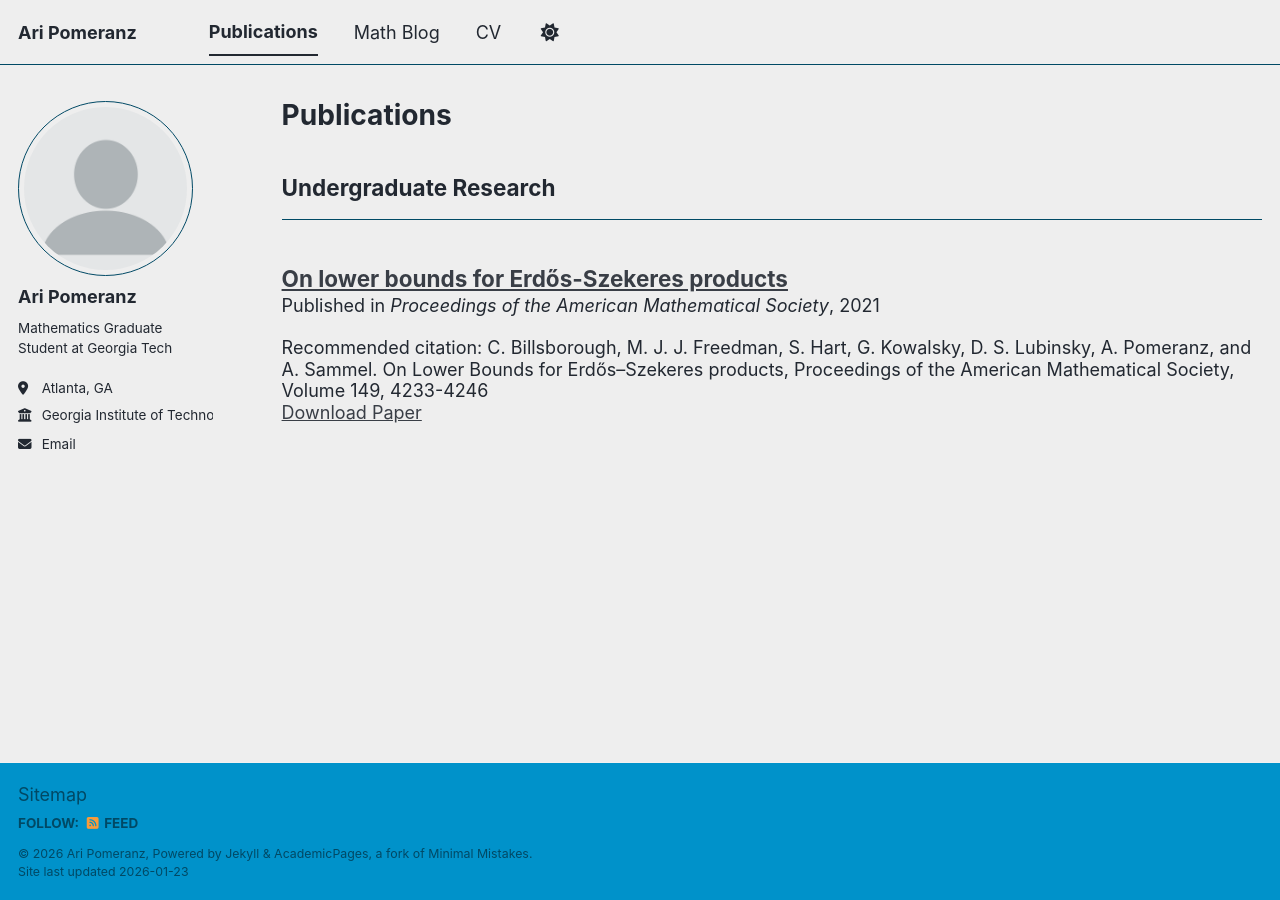
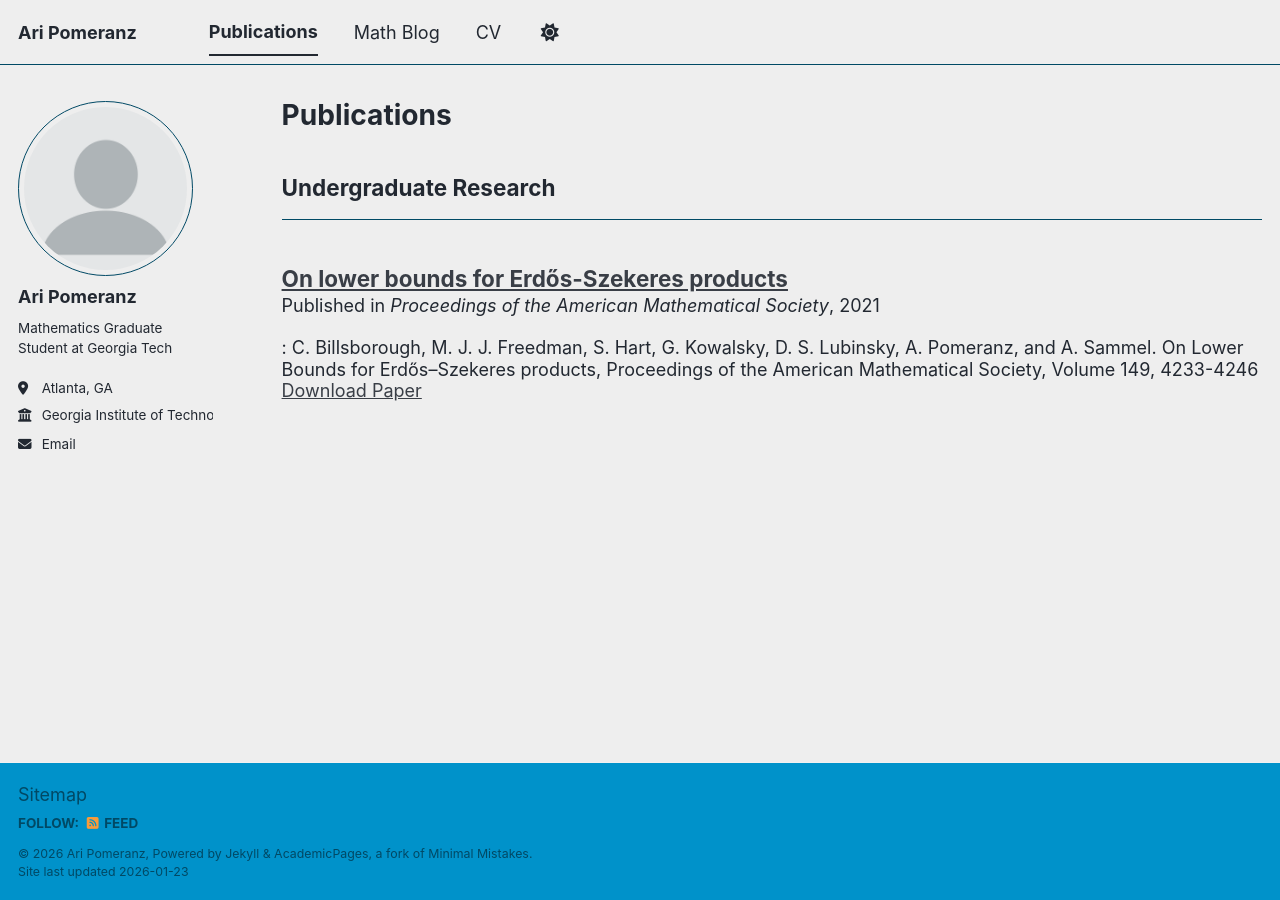
Before and after one commit to aripomeranz/aripomeranz, a Jekyll site: the page built from _pages/publications.html, in a window 1280 px wide. Built offline with Jekyll 4.4.1, drawn with Linux system fonts in a browser that asks for light colours; a script bundle is joined from its source files by our own code; library files that are not in the unit come from our copies; some of the changed lines change nothing that is shown.

Commit message:
Update archive-single.html

```diff
--- a/_includes/archive-single.html
+++ b/_includes/archive-single.html
@@ -57,21 +57,21 @@
 
       <div style="margin-top: 0.5em; line-height: 1.2;">
       {% if post.citation and post.paperurl and post.slidesurl and post.bibtexurl %}
-        <p>Recommended citation: {{ post.citation }}<br /><a href="{{ post.paperurl }}">Download Paper</a> | <a href="{{ post.slidesurl }}">Download Slides</a> | <a href="{{ post.bibtexurl }}">Download Bibtex</a></p>
+        <p>: {{ post.citation }}<br /><a href="{{ post.paperurl }}">Download Paper</a> | <a href="{{ post.slidesurl }}">Download Slides</a> | <a href="{{ post.bibtexurl }}">Download Bibtex</a></p>
       {% elsif post.citation and post.paperurl and post.slidesurl %}
-        <p>Recommended citation: {{ post.citation }}<br /><a href="{{ post.paperurl }}">Download Paper</a> | <a href="{{ post.slidesurl }}">Download Slides</a></p>
+        <p>: {{ post.citation }}<br /><a href="{{ post.paperurl }}">Download Paper</a> | <a href="{{ post.slidesurl }}">Download Slides</a></p>
       {% elsif post.citation and post.paperurl and post.bibtexurl %}
-        <p>Recommended citation: {{ post.citation }}<br /><a href="{{ post.paperurl }}">Download Paper</a> | <a href="{{ post.bibtexurl }}">Download Bibtex</a></p>
+        <p>: {{ post.citation }}<br /><a href="{{ post.paperurl }}">Download Paper</a> | <a href="{{ post.bibtexurl }}">Download Bibtex</a></p>
       {% elsif post.citation and post.paperurl %}
-        <p>Recommended citation: {{ post.citation }}<br /><a href="{{ post.paperurl }}">Download Paper</a></p>
+        <p>: {{ post.citation }}<br /><a href="{{ post.paperurl }}">Download Paper</a></p>
       {% elsif post.citation and post.slidesurl and post.bibtexurl %}
-        <p>Recommended citation: {{ post.citation }}<br /><a href="{{ post.slidesurl }}">Download Slides</a> | <a href="{{ post.bibtexurl}}">Download Bibtex</a></p>
+        <p>: {{ post.citation }}<br /><a href="{{ post.slidesurl }}">Download Slides</a> | <a href="{{ post.bibtexurl}}">Download Bibtex</a></p>
       {% elsif post.citation and post.slidesurl %}
-        <p>Recommended citation: {{ post.citation }}<br /><a href="{{ post.slidesurl }}">Download Slides</a></p>
+        <p>: {{ post.citation }}<br /><a href="{{ post.slidesurl }}">Download Slides</a></p>
       {% elsif post.citation and post.bibtexurl %}
-        <p>Recommended citation: {{ post.citation }}<br /><a href="{{ post.bibtexurl }}">Download Bibtex</a></p>
+        <p>: {{ post.citation }}<br /><a href="{{ post.bibtexurl }}">Download Bibtex</a></p>
       {% elsif post.citation %}
-        <p>Recommended citation: {{ post.citation }}</p>
+        <p>: {{ post.citation }}</p>
       {% elsif post.paperurl and post.bibtexurl %}
         <p><a href=" {{ post.paperurl }} ">Download Paper</a> | <a href="{{ post.bibtexurl }}">Download Bibtex</a></p>
       {% elsif post.paperurl %}
```
